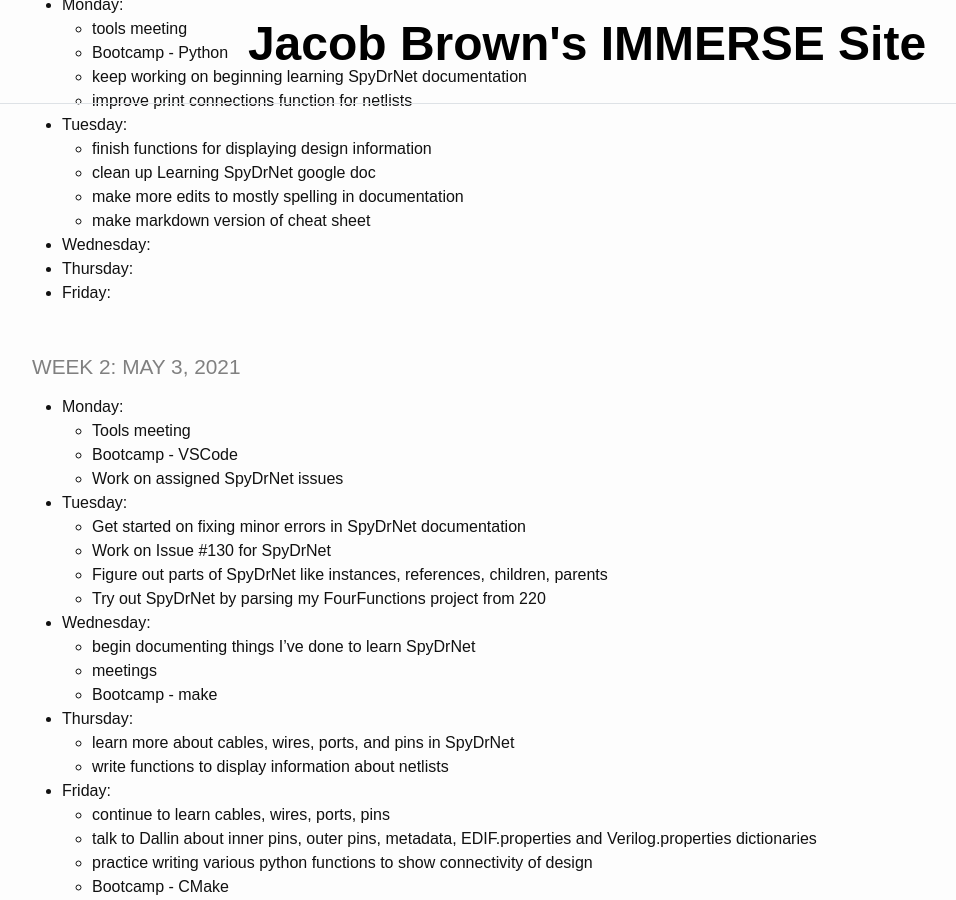
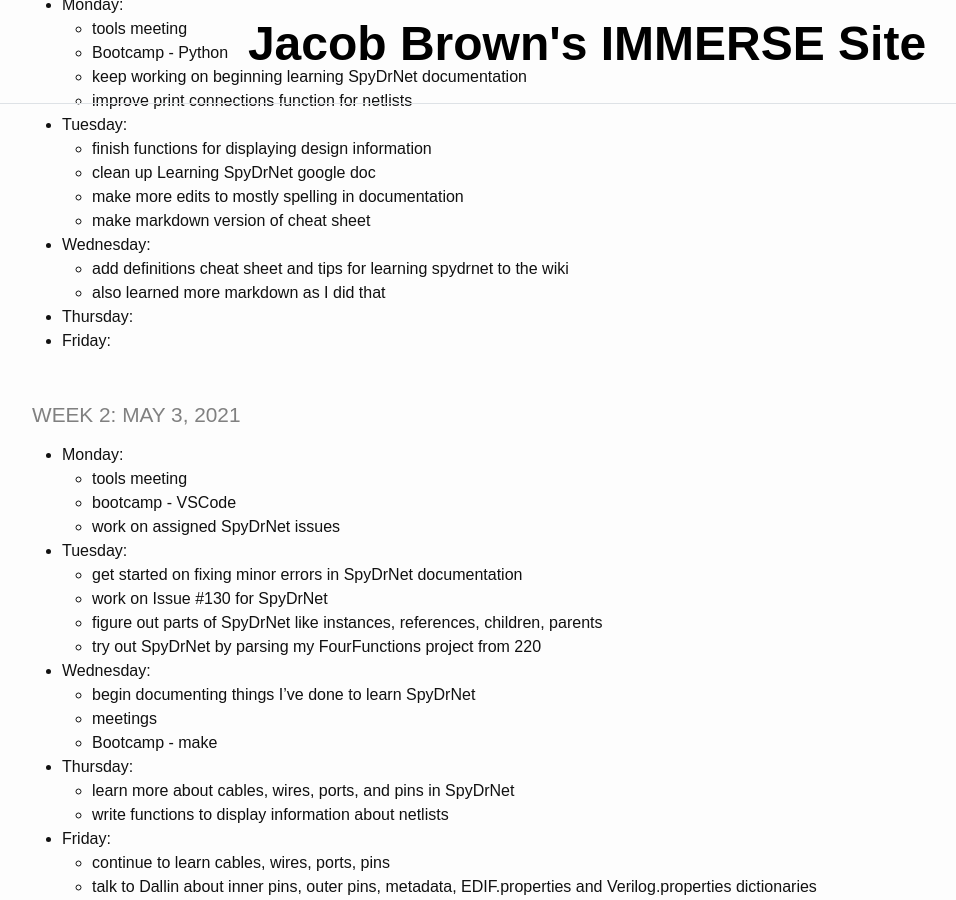
Before and after one commit to jacobdbrown4/jacob_brown, a Jekyll site: the page built from _pages/log.md, in a window 1280 px wide and 900 px high, scrolled down 286 px. Shown: the whole window, without its empty margins (53-1009 px from the left). Built offline with Jekyll 4.4.1, drawn with Linux system fonts in a browser that asks for light colours.

Commit message:
updated log

```diff
--- a/_pages/log.md
+++ b/_pages/log.md
@@ -19,20 +19,22 @@ title: IMMERSE Log
   * make more edits to mostly spelling in documentation
   * make markdown version of cheat sheet
 * **Wednesday**:
+  * add definitions cheat sheet and tips for learning spydrnet to the wiki
+  * also learned more markdown as I did that
 * **Thursday**:
 * **Friday**:
 
 ### Week 2: May 3, 2021
 
 * **Monday**:
-  * Tools meeting
-  * Bootcamp - VSCode
-  * Work on assigned SpyDrNet issues
+  * tools meeting
+  * bootcamp - VSCode
+  * work on assigned SpyDrNet issues
 * **Tuesday**:
-  * Get started on fixing minor errors in SpyDrNet documentation
-  * Work on Issue #130 for SpyDrNet
-  * Figure out parts of SpyDrNet like instances, references, children, parents
-  * Try out SpyDrNet by parsing my FourFunctions project from 220
+  * get started on fixing minor errors in SpyDrNet documentation
+  * work on Issue #130 for SpyDrNet
+  * figure out parts of SpyDrNet like instances, references, children, parents
+  * try out SpyDrNet by parsing my FourFunctions project from 220
 * **Wednesday**:
   * begin documenting things I've done to learn SpyDrNet
   * meetings
```
